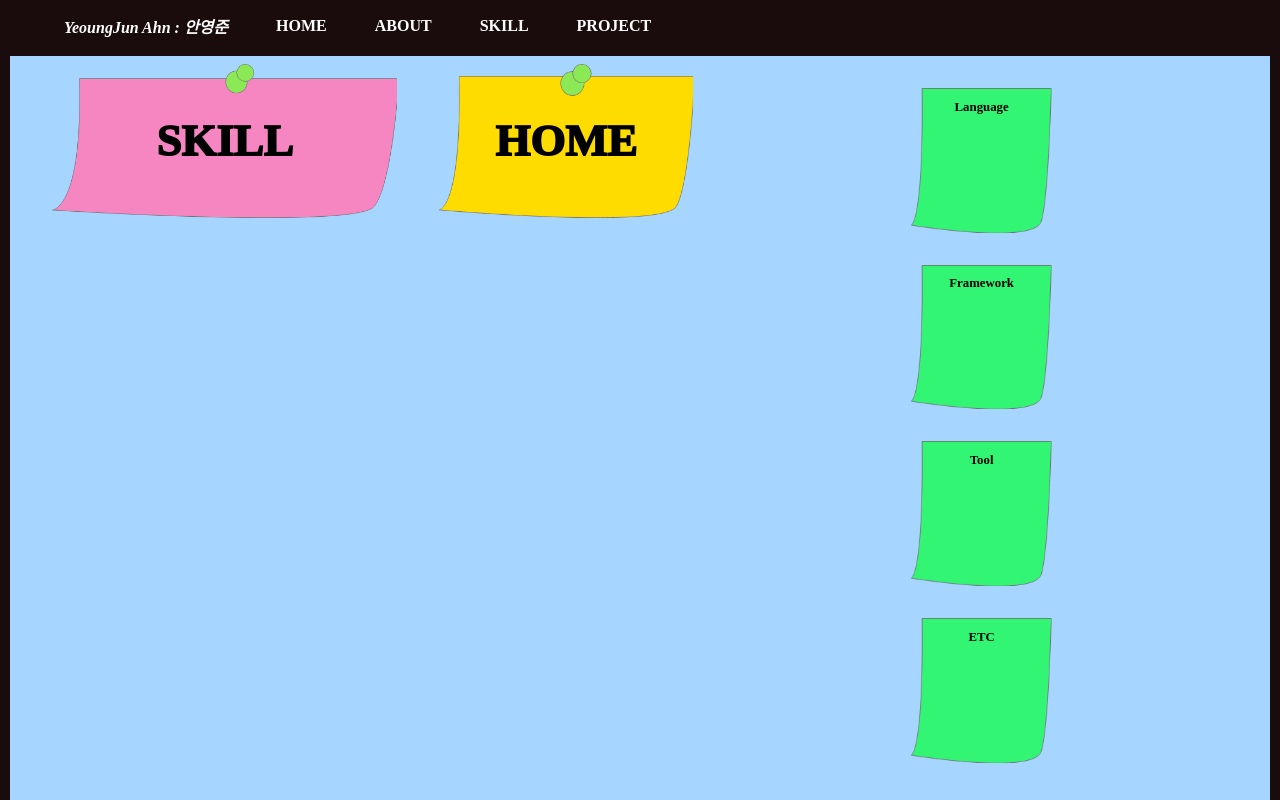
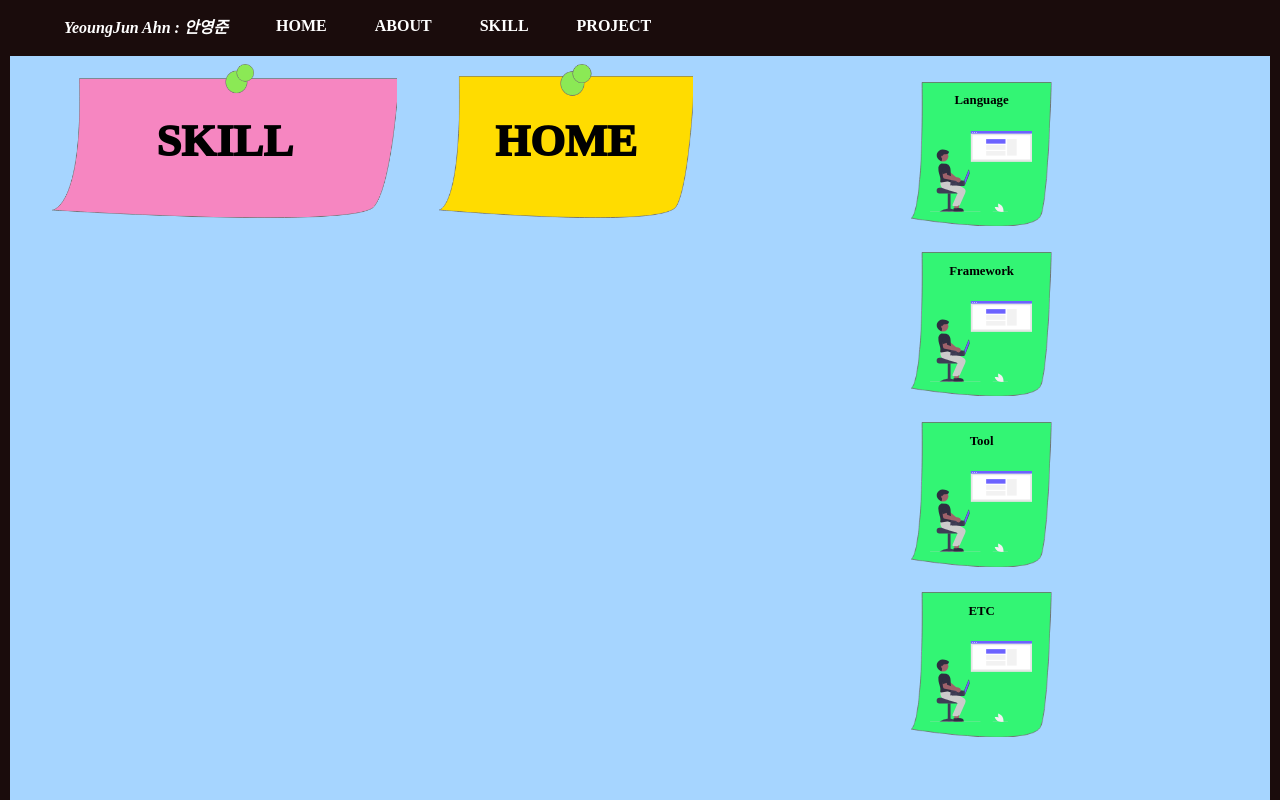
Before and after one commit to portfolio-postit/Portfolio_Front, a React (Create React App) app: page /skill in a window 1280 px wide. Shown: the top 800 px of the page. Built offline with nearby package versions, Linux system fonts and the light colour scheme; no server answers.

Commit message:
Add skill - default img

```diff
--- a/src/components/Skill/style/index.js
+++ b/src/components/Skill/style/index.js
@@ -25,7 +25,7 @@ export const Button = styled.div`
   background-repeat: no-repeat;
   background-size: cover;
   background-image: url("skillPostit.png");
-  margin-top: 2.5vw;
+  margin-top: 2vw;
   height: 11.3vw;
   width: 11vw;
 `;
@@ -36,4 +36,9 @@ export const Title = styled.div`
   margin-top: 1vw;
 `;
 
-export const Image = styled.div``;
+export const Image = styled.div`
+  height: 10vw;
+  width: 10vw;
+  margin-left: 0.5vw;
+  background: ${(props) => `no-repeat center/80% url(${props.img}) `};
+`;
```
